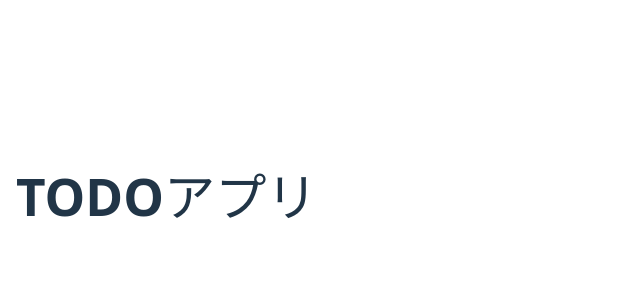
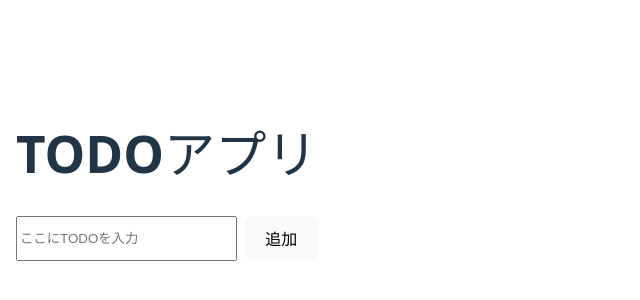
Before and after one commit to charlene1804/todo-app, a React (Vite) app: page / in a window 1280 px wide. Shown: the part 204-504 px from the top of the page, without its empty margins (0-640 px from the left). Built offline with nearby package versions, Linux system fonts and the light colour scheme.

Commit message:
add TodoList component basic structure

```diff
--- a/src/App.tsx
+++ b/src/App.tsx
@@ -1,12 +1,12 @@
-// import TodoList from "./components/TodoList";
+import TodoList from "./components/TodoList"
 
 function App() {
   return (
     <div style={{ padding: "1rem", maxWidth: 600, margin: "0 auto" }}>
       <h1>TODOアプリ</h1>
-      {/* <TodoList /> */}
+      <TodoList />
     </div>
-  );
+  )
 }
 
-export default App;
+export default App
--- /dev/null
+++ b/src/components/TodoList.tsx
@@ -0,0 +1,68 @@
+import { useState, useEffect } from "react"
+
+interface TodoItem {
+    id: number
+    text: string
+    selected: boolean
+}
+
+export default function TodoList() {
+    const [text, setText] = useState("")
+    const [todos, setTodos] = useState<TodoItem[]>(() => {
+        const stored = localStorage.getItem("todos")
+        return stored ? JSON.parse(stored) : []
+    })
+
+    // Save to localStorage
+    useEffect(() => {
+        localStorage.setItem("todos", JSON.stringify(todos))
+    }, [todos])
+
+    const addTodo = () => {
+        if (!text.trim()) return
+        setTodos([...todos, { id: Date.now(), text, selected: false }])
+        setText("")
+    }
+
+    return (
+        <div style={{ display: "flex", flexDirection: "column", gap: "0.5rem" }}>
+            <div style={{ display: "flex", gap: "0.5rem" }}>
+                <input
+                    type="text"
+                    value={text}
+                    onChange={(event) => setText(event.target.value)}
+                    placeholder="ここにTODOを入力"
+                    style={{ flex: 1 }}
+                />
+                <button onClick={addTodo}>追加</button>
+            </div>
+
+            <ul style={{ listStyle: "none", padding: 0 }}>
+                {todos.map((todo) => (
+                    <li
+                        key={todo.id}
+                        style={{ display: "flex", alignItems: "center", gap: "0.5rem" }}
+                    >
+                        <input
+                            type="checkbox"
+                            checked={todo.selected}
+                            onChange={() =>
+                                setTodos(
+                                    todos.map((todoItem) =>
+                                        todoItem.id === todo.id ? { ...todoItem, selected: !todoItem.selected } : todoItem
+                                    )
+                                )
+                            }
+                        />
+                        <span>{todo.text}</span>
+                        <button
+                            onClick={() => setTodos(todos.filter((todoItem) => todoItem.id !== todo.id))}
+                        >
+                            削除
+                        </button>
+                    </li>
+                ))}
+            </ul>
+        </div>
+    )
+}
```
